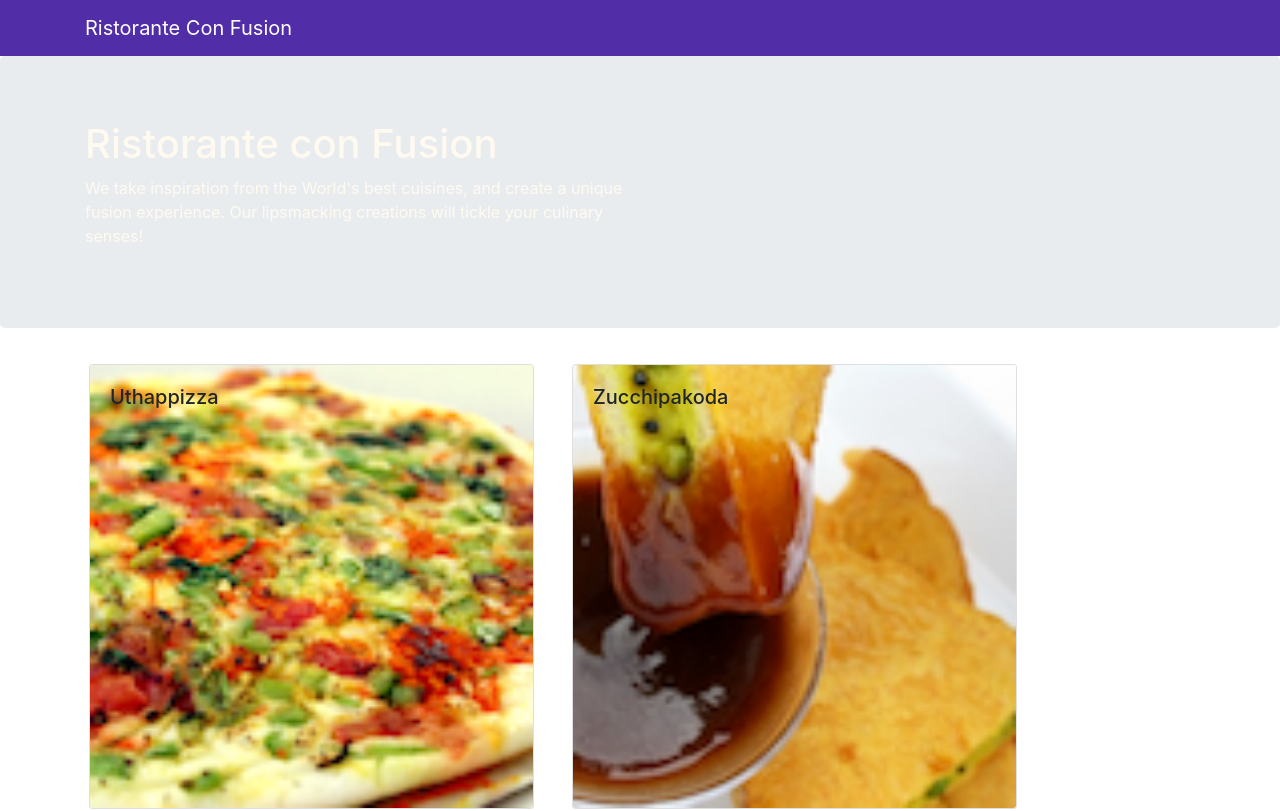
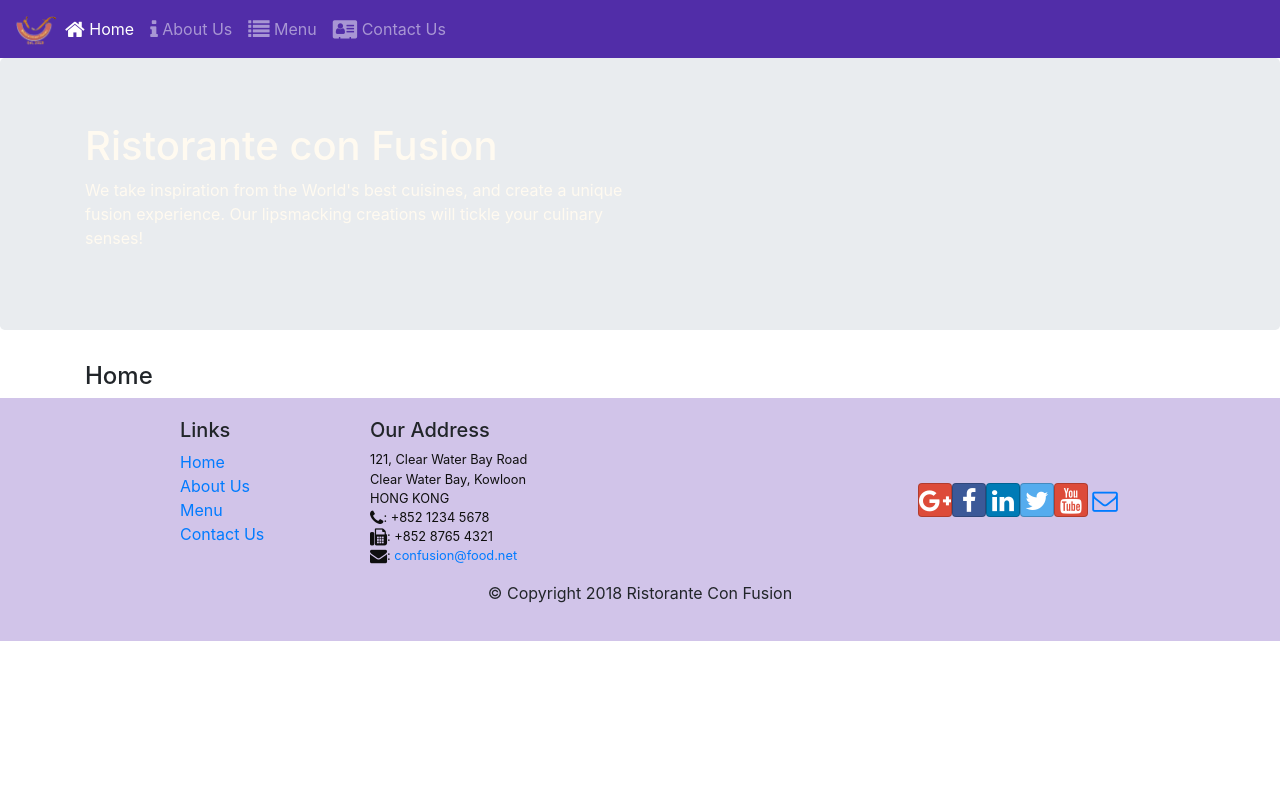
Before and after one commit to yoongtr/Fullstack-React, a React (Create React App) app in the folder React/confusion/: page /home in a window 1280 px wide. Shown: the top 811 px of the page. Built offline with nearby package versions, Linux system fonts and the light colour scheme.

Commit message:
React Router

```diff
--- a/React/confusion/package.json
+++ b/React/confusion/package.json
@@ -9,6 +9,7 @@
     "react": "^17.0.1",
     "react-dom": "^17.0.1",
     "react-popper": "0.9.2",
+    "react-router-dom": "4.2.2",
     "react-scripts": "1.1.4",
     "reactstrap": "5.0.0"
   },
--- a/React/confusion/src/App.css
+++ b/React/confusion/src/App.css
@@ -18,8 +18,8 @@
 .jumbotron {
     padding:70px 30px 70px 30px;
     margin:0px auto;
+    color:floralwhite;
     background-color: #9575CD;
-    color:floralwhite;
 }
 
 address{
--- a/React/confusion/src/App.js
+++ b/React/confusion/src/App.js
@@ -1,14 +1,17 @@
 import React, { Component } from 'react';
 import Main from './components/MainComponent';
 import './App.css';
+import { BrowserRouter } from 'react-router-dom';
 
 class App extends Component {
 
   render() {
     return (
-      <div className="App">
-        <Main />
-      </div>
+      <BrowserRouter>
+        <div>
+          <Main />
+        </div>
+      </BrowserRouter>
     );
   }
 }
--- a/React/confusion/src/components/DishdetailComponent.js
+++ b/React/confusion/src/components/DishdetailComponent.js
@@ -27,7 +27,7 @@
         return (
             <div></div>
         );
-    };
+    }
 };
 
 function RenderComments({comments}) {
@@ -63,7 +63,7 @@
         return (
             <div></div>
         );
-    };
+    }
 };
 
 const DishDetail = (props) => {
--- a/React/confusion/src/components/FooterComponent.js
+++ b/React/confusion/src/components/FooterComponent.js
@@ -1,4 +1,5 @@
 import React from 'react';
+import { Link } from 'react-router-dom';
 
 function Footer(props) {
     return(
@@ -8,10 +9,10 @@
                 <div className="col-4 offset-1 col-sm-2">
                     <h5>Links</h5>
                     <ul className="list-unstyled">
-                        <li><a href="#">Home</a></li>
-                        <li><a href="#">About</a></li>
-                        <li><a href="#">Menu</a></li>
-                        <li><a href="contactus.html">Contact</a></li>
+                    <li><Link to='/home'>Home</Link></li>
+                        <li><Link to='/aboutus'>About Us</Link></li>
+                        <li><Link to='/menu'>Menu</Link></li>
+                        <li><Link to='/contactus'>Contact Us</Link></li>
                     </ul>
                 </div>
                 <div className="col-7 col-sm-5">
--- a/React/confusion/src/components/HeaderComponent.js
+++ b/React/confusion/src/components/HeaderComponent.js
@@ -1,14 +1,45 @@
 import React, { Component } from 'react';
-import { Navbar, NavbarBrand, Jumbotron } from 'reactstrap';
+import { Nav, Navbar, NavbarBrand, NavbarToggler, Collapse, NavItem, Jumbotron } from 'reactstrap';
+import { NavLink } from 'react-router-dom';
 
 class Header extends Component {
+    constructor(props) {
+        super(props);
+
+        this.toggleNav = this.toggleNav.bind(this);
+        this.state = {
+          isNavOpen: false
+        };
+      }
+
+      toggleNav() {
+        this.setState({
+          isNavOpen: !this.state.isNavOpen
+        });
+      }
+
     render() {
         return(
-    <React.Fragment>
-      <Navbar dark>
-        <div className="container">
-            <NavbarBrand href="/">Ristorante Con Fusion</NavbarBrand>
-        </div>
+            <div>
+                <Navbar dark expand="md">
+                        <NavbarToggler onClick={this.toggleNav} />
+                        <NavbarBrand className="mr-auto" href="/"><img src='assets/images/logo.png' height="30" width="41" alt='Ristorante Con Fusion' /></NavbarBrand>
+                        <Collapse isOpen={this.state.isNavOpen} navbar>
+                            <Nav navbar>
+                            <NavItem>
+                                <NavLink className="nav-link"  to='/home'><span className="fa fa-home fa-lg"></span> Home</NavLink>
+                            </NavItem>
+                            <NavItem>
+                                <NavLink className="nav-link" to='/aboutus'><span className="fa fa-info fa-lg"></span> About Us</NavLink>
+                            </NavItem>
+                            <NavItem>
+                                <NavLink className="nav-link"  to='/menu'><span className="fa fa-list fa-lg"></span> Menu</NavLink>
+                            </NavItem>
+                            <NavItem>
+                                <NavLink className="nav-link" to='/contactus'><span className="fa fa-address-card fa-lg"></span> Contact Us</NavLink>
+                            </NavItem>
+                            </Nav>
+                        </Collapse>
                 </Navbar>
                 <Jumbotron>
                     <div className="container">
@@ -20,9 +51,8 @@
                         </div>
                     </div>
                 </Jumbotron>
-    </React.Fragment>
+            </div>
         );
     }
 }
-
  export default Header;
--- /dev/null
+++ b/React/confusion/src/components/HomeComponent.js
@@ -0,0 +1,11 @@
+import React from 'react';
+
+function Home(props) {
+    return(
+      <div className="container">
+        <h4>Home</h4>
+      </div>
+    );
+}
+
+export default Home;
--- a/React/confusion/src/components/MainComponent.js
+++ b/React/confusion/src/components/MainComponent.js
@@ -1,10 +1,11 @@
 import React, { Component } from 'react';
-import { Navbar, NavbarBrand } from 'reactstrap';
 import Menu from './MenuComponent';
 import DishDetail from './DishdetailComponent';
 import Header from './HeaderComponent';
 import Footer from './FooterComponent';
+import Home from './HomeComponent';
 import { DISHES } from '../shared/dishes';
+import { Switch, Route, Redirect } from 'react-router-dom';
 
 class Main extends Component {
 
@@ -21,11 +22,20 @@
   }
 
   render() {
+    const HomePage = () => {
+      return(
+          <Home />
+      );
+    }
+
     return (
       <div>
         <Header />
-        <Menu dishes={this.state.dishes} onClick={(dishId) => this.onDishSelect(dishId)} />
-        <DishDetail dish={this.state.dishes.filter((dish) => dish.id === this.state.selectedDish)[0]} />
+        <Switch>
+            <Route path='/home' component={HomePage} />
+            <Route exact path='/menu' component={() => <Menu dishes={this.state.dishes} />} />
+            <Redirect to="/home" />
+        </Switch>
         <Footer />
       </div>
     );
--- a/React/confusion/src/components/MenuComponent.js
+++ b/React/confusion/src/components/MenuComponent.js
@@ -3,8 +3,7 @@
 
 function RenderMenuItem ({dish, onClick}) {
     return (
-        <Card
-            onClick={() => onClick(dish.id)}>
+        <Card>
             <CardImg width="100%" src={dish.image} alt={dish.name} />
             <CardImgOverlay>
                 <CardTitle>{dish.name}</CardTitle>
--- a/React/confusion/src/index.css
+++ b/React/confusion/src/index.css
@@ -1,5 +1,14 @@
 body {
   margin: 0;
   padding: 0;
-  font-family: sans-serif;
+  font-family: -apple-system, BlinkMacSystemFont, "Segoe UI", "Roboto", "Oxygen",
+    "Ubuntu", "Cantarell", "Fira Sans", "Droid Sans", "Helvetica Neue",
+    sans-serif;
+  -webkit-font-smoothing: antialiased;
+  -moz-osx-font-smoothing: grayscale;
 }
+
+code {
+  font-family: source-code-pro, Menlo, Monaco, Consolas, "Courier New",
+    monospace;
+}
```
Also changed, not shown: 1 other file (tests, documents, lock files or other folders). Lines whose indentation alone changed are shown as unchanged.
